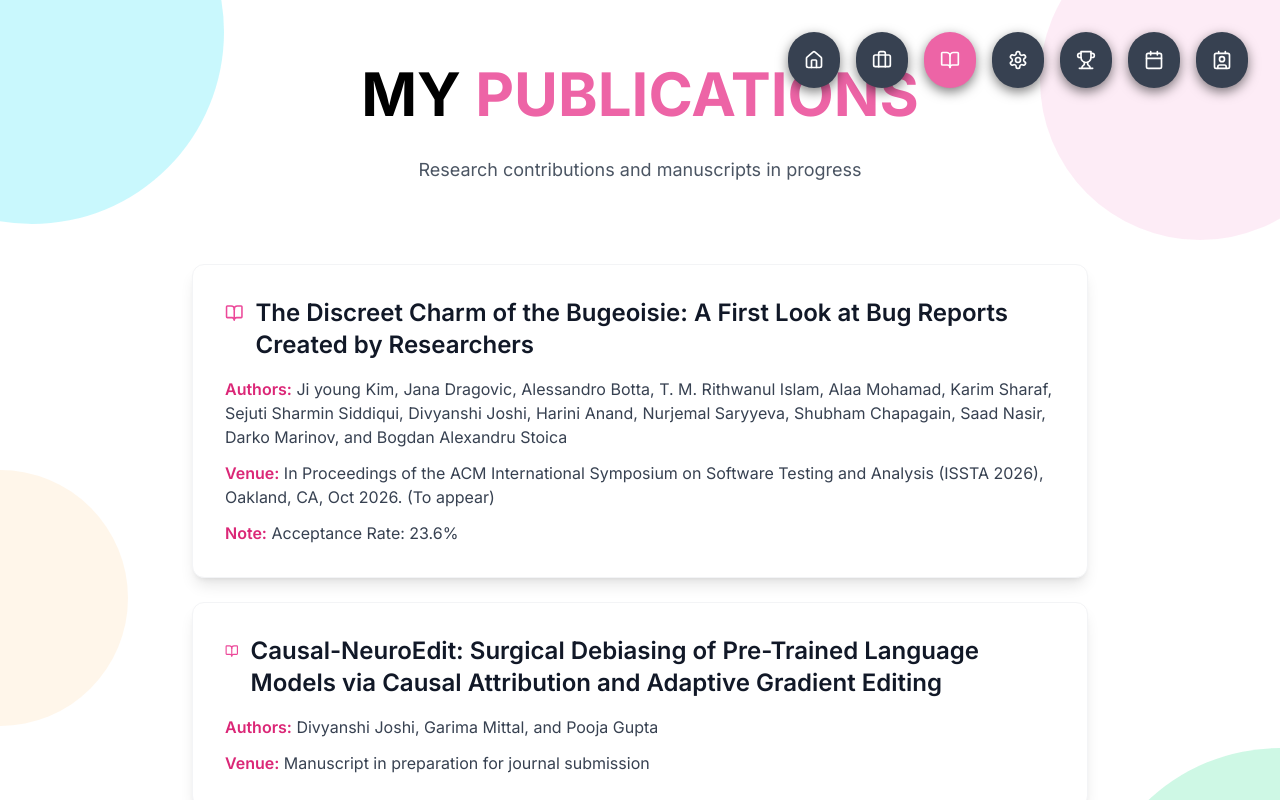
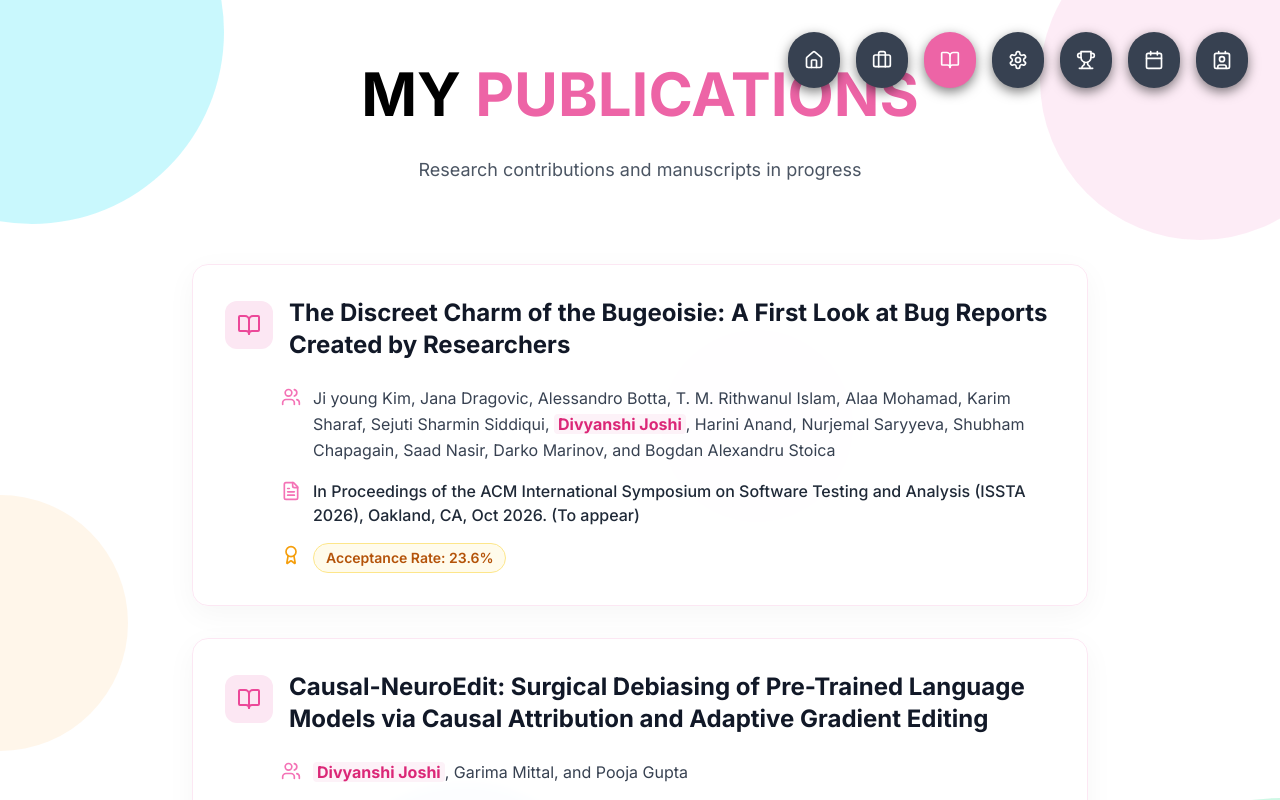
Before and after one commit to Divyanshi-Joshi/vercel_portfolio, a Next.js app: page /publications in a window 1280 px wide. Shown: the top 800 px of the page. Built offline with nearby package versions, Linux system fonts and the light colour scheme.

Commit message:
feat: redesign publications UI and update ZS timeline

```diff
--- a/app/internships/page.tsx
+++ b/app/internships/page.tsx
@@ -23,7 +23,7 @@ const internships: Internship[] = [
     id: 1,
     company: "ZS",
     position: "Business Technology Solutions Associate (BTSA)",
-    duration: "2025 - Present",
+    duration: "July 2026 - Present",
     location: "Gurugram, India",
     description:
       "Joined ZS as a full-time Business Technology Solutions Associate.",
--- a/app/publications/page.tsx
+++ b/app/publications/page.tsx
@@ -2,7 +2,7 @@
 
 import { motion } from "framer-motion"
 import Navigation from "@/components/navigation"
-import { BookOpen } from "lucide-react"
+import { BookOpen, Users, FileText, Award } from "lucide-react"
 
 interface Publication {
   id: number;
@@ -31,6 +31,21 @@ const publications: Publication[] = [
     venue: "Manuscript in preparation for journal submission",
   },
 ]
+
+const highlightName = (authors: string, name: string) => {
+  const parts = authors.split(new RegExp(`(${name})`, 'gi'));
+  return (
+    <span>
+      {parts.map((part, i) =>
+        part.toLowerCase() === name.toLowerCase() ? (
+          <span key={i} className="font-bold text-pink-600 bg-pink-50 px-1 rounded">{part}</span>
+        ) : (
+          part
+        )
+      )}
+    </span>
+  );
+};
 
 export default function Publications() {
   return (
@@ -72,37 +87,52 @@ export default function Publications() {
             Research contributions and manuscripts in progress
           </motion.p>
 
-          <div className="space-y-6">
+          <div className="space-y-8">
             {publications.map((publication, index) => (
               <motion.div
                 key={publication.id}
-                initial={{ opacity: 0, y: 20 }}
+                initial={{ opacity: 0, y: 30 }}
                 animate={{ opacity: 1, y: 0 }}
                 transition={{ duration: 0.5, delay: 0.3 + index * 0.2 }}
-                className="bg-white rounded-xl p-6 md:p-8 shadow-lg border border-gray-100 hover:border-pink-200 hover:shadow-xl transition-all duration-300"
+                className="group relative bg-white/80 backdrop-blur-sm rounded-2xl p-6 md:p-8 shadow-[0_8px_30px_rgb(0,0,0,0.04)] border border-pink-100 hover:border-pink-300 hover:shadow-[0_8px_30px_rgb(236,72,153,0.1)] transition-all duration-500 overflow-hidden"
               >
-                <div className="flex items-start gap-3 mb-4">
-                  <BookOpen className="w-6 h-6 text-pink-500 mt-1" />
-                  <h2 className="text-xl md:text-2xl font-semibold text-gray-900">
+                {/* Decorative background gradient that appears on hover */}
+                <div className="absolute inset-0 bg-gradient-to-br from-pink-50/50 to-transparent opacity-0 group-hover:opacity-100 transition-opacity duration-500" />
+
+                <div className="relative z-10">
+                  <div className="flex items-start gap-4 mb-6">
+                    <div className="p-3 bg-pink-100 rounded-xl text-pink-500 group-hover:scale-110 group-hover:bg-pink-500 group-hover:text-white transition-all duration-500 shrink-0 mt-1">
+                      <BookOpen className="w-6 h-6" />
+                    </div>
+                    <h2 className="text-xl md:text-2xl font-bold text-gray-900 leading-tight">
                       {publication.title}
                     </h2>
                   </div>
 
-                <div className="space-y-3 text-sm md:text-base text-gray-700">
-                  <p>
-                    <span className="font-semibold text-pink-600">Authors:</span>{" "}
-                    {publication.authors}
+                  <div className="space-y-4 text-sm md:text-base text-gray-700 ml-2 md:ml-14">
+                    <div className="flex items-start gap-3">
+                      <Users className="w-5 h-5 text-pink-400 shrink-0 mt-0.5" />
+                      <p className="leading-relaxed">
+                        {highlightName(publication.authors, "Divyanshi Joshi")}
                       </p>
-                  <p>
-                    <span className="font-semibold text-pink-600">Venue:</span>{" "}
+                    </div>
+
+                    <div className="flex items-start gap-3">
+                      <FileText className="w-5 h-5 text-pink-400 shrink-0 mt-0.5" />
+                      <p className="font-medium text-gray-800">
                         {publication.venue}
                       </p>
+                    </div>
+
                     {publication.acceptanceRate && (
-                    <p>
-                      <span className="font-semibold text-pink-600">Note:</span>{" "}
+                      <div className="flex items-start gap-3">
+                        <Award className="w-5 h-5 text-amber-500 shrink-0 mt-0.5" />
+                        <span className="inline-flex items-center px-3 py-1 rounded-full bg-amber-50 text-amber-700 text-sm font-semibold border border-amber-200">
                           {publication.acceptanceRate}
-                    </p>
+                        </span>
+                      </div>
                     )}
+                  </div>
                 </div>
               </motion.div>
             ))}
```
Lines whose indentation alone changed are shown as unchanged.
